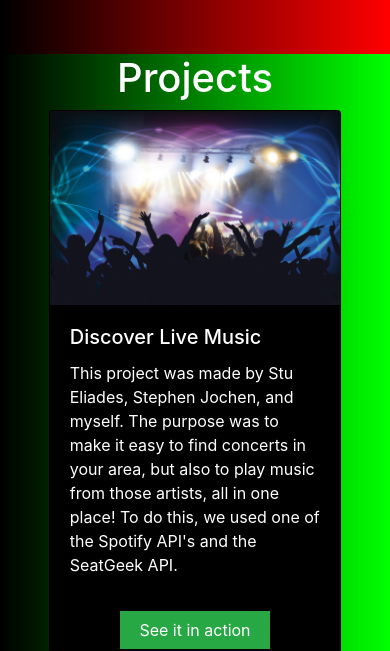
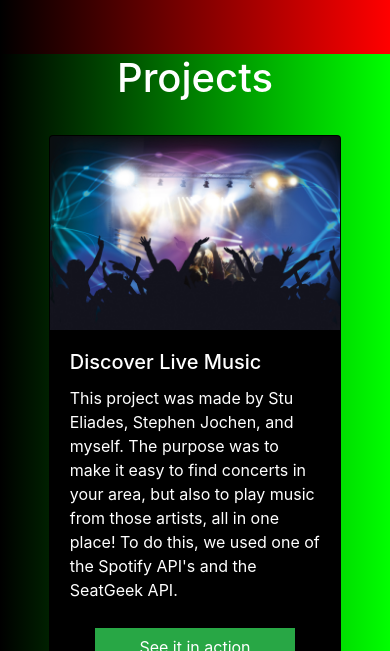
Before and after one commit to BradyDouthit/updated-portfolio, a plain HTML site: page index.html in a window 390 px wide. Shown: the part 790-1441 px from the top of the page. Drawn offline with nearby package versions, Linux system fonts and the light colour scheme.

Commit message:
Adjusted some media queries so that the contact me icons stayed aligned properly

```diff
--- a/assets/css/style.css
+++ b/assets/css/style.css
@@ -52,6 +52,7 @@ html {
 .left-button {
     position: relative;
     width: 200px;
+    margin-top: 10px;
 }
 .right-button {
     position: relative;
@@ -222,10 +223,54 @@ html {
     }
 }
 @media only screen and (max-width: 1180px) {
-    .btn-success {
-        margin-top: 8px;
-        width: 150px;
+    #carousel-container {
+        display: none;
     }
+    .card-deck {
+        display: -ms-flexbox;
+        display: flex;
+        -ms-flex-direction: column;
+        flex-direction: column;
+        align-items: center;
+        text-align: center;
+    }
+    .card {
+        color: white;
+        background-color: black;
+        margin: 0 auto;
+        margin-top: 3vh;
+        float: none;
+        width: 75vw;
+    }
+    .card-img-top {
+        margin-top: 0;
+    }
+    .card-title {
+        padding-top: 0;
+        text-align: initial;
+    }
+    .card-text {
+        text-align: initial;
+    }
+    #contact {
+        display: none;
+    }
+    #contact-mobile {
+        display: block;
+        min-height: 100vh;
+        width: 100vw;
+        max-width: 100vw;
+        background-image: linear-gradient(to right, black, blue);
+    }
+    footer {
+        display: none;
+    }
+    .col {
+        margin-top: 3vh;
+    }
+}
+@media only screen and (max-width: 992px) {
+
 }
 @media only screen and (max-width: 600px) {
     .contact-arrow{
@@ -259,37 +304,6 @@ html {
     }
     #carousel-container {
         display: none;
-    }
-    footer {
-        display: none;
-    }
-    .card-deck {
-        display: -ms-flexbox;
-        display: flex;
-        -ms-flex-direction: column;
-        flex-direction: column;
-        align-items: center;
-        text-align: center;
-    }
-    .card-text {
-        padding-bottom: 10px;
-    }
-    .card {
-        color: white;
-        background-color: black;
-        margin: 0 auto;
-        float: none;
-        width: 75vw;
-    }
-    .card-img-top {
-        margin-top: 0;
-    }
-    .card-title {
-        padding-top: 0;
-        text-align: initial;
-    }
-    .card-text {
-        text-align: initial;
     }
     .arrow{
         position: static;
@@ -359,16 +373,7 @@ html {
     .contact-arrow-mobile span:nth-child(3){
         animation-delay: -0.4s;
     }
-    #contact {
-        display: none;
-    }
-    #contact-mobile {
-        display: block;
-        min-height: 100vh;
-        width: 100vw;
-        max-width: 100vw;
-        background-image: linear-gradient(to right, black, blue);
-    }
+
 
     @keyframes animate {
         0%{
```
Also changed, not shown: index.html (+4 -6 lines).
